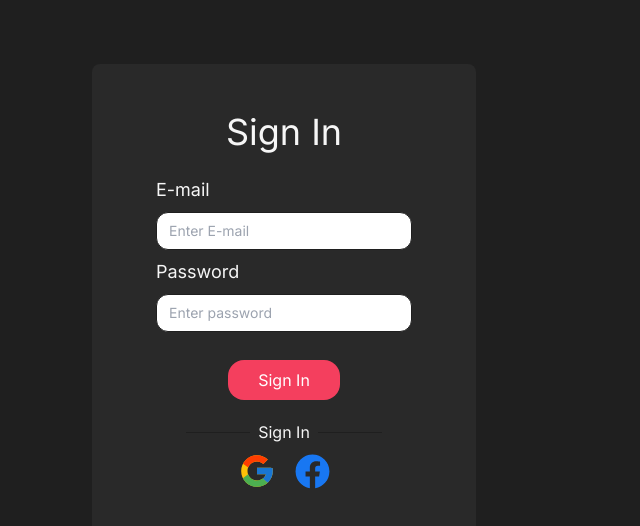
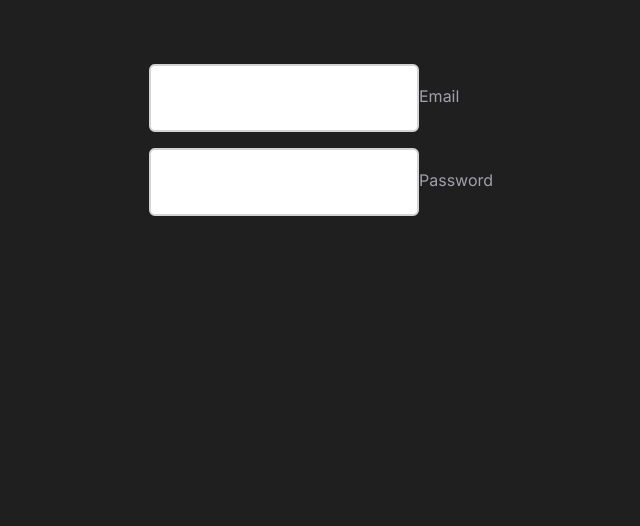
Before and after one commit to D1nviz/Mood-calendar, a Next.js app: page /signin in a window 1280 px wide. Shown: the top 526 px of the page, without its empty margins (356-996 px from the left). Built offline with nearby package versions, Linux system fonts and the light colour scheme.

Commit message:
start creating form

```diff
--- /dev/null
+++ b/app/api/auth/[...nextauth]/route.ts
@@ -0,0 +1,6 @@
+import NextAuth from "next-auth/next";
+import { authConfig } from "@/configs/auth";
+
+const handler = NextAuth(authConfig);
+
+export {handler as GET, handler as POST}
--- /dev/null
+++ b/app/api/calendar/route.ts
@@ -0,0 +1,33 @@
+import { NextResponse } from "next/server";
+import prisma from "@/components/lib/prismadb";
+
+export async function POST(request: Request) {
+  const body = await request.json();
+  const { calendar } = body;
+
+  try {
+    // Create a new calendar entry
+    const createdCalendar = await prisma.calendar.create({
+      data: {
+        user: { connect: { id: "userIdValue" } }, // Connect to the user by ID
+        // ... other fields for the calendar
+      },
+    });
+
+    // Create and associate day entries with the calendar
+    for (const dayData of calendar.dates) {
+      await prisma.day.create({
+        data: {
+          date: dayData.date,
+          emojiId: dayData.emojiId,
+          calendar: { connect: { id: createdCalendar.id } }, // Connect to the created calendar
+        },
+      });
+    }
+
+    return NextResponse.json(createdCalendar);
+  } catch (error) {
+    console.error("Error creating calendar:", error);
+
+  }
+}
--- a/app/api/auth/route.ts
+++ b/app/api/register/route.ts
@@ -9,7 +9,6 @@ export async function POST(
   const body = await request.json();
   const {
     email,
-    name,
     password,
    } = body;
 
@@ -18,7 +17,6 @@ export async function POST(
    const user = await prisma.user.create({
     data: {
       email,
-      name,
       hashedPassword,
     }
   });
--- a/components/calendar/Calendar.tsx
+++ b/components/calendar/Calendar.tsx
@@ -33,6 +33,7 @@ const Calendar: FC = () => {
             initial={{ opacity: 0.25, y: -40 }}
             animate={{ opacity: 1, y: 0 }}
             transition={{ duration: 0.5, delay: 0.1 * i, ease: "easeOut" }}
+            whileHover={{scale: 1.1}}
             key={i}
             className="col-span-1 mx-auto text-lg font-semibold"
           >
--- a/components/forms/AuthorizeForm.tsx
+++ b/components/forms/AuthorizeForm.tsx
@@ -10,6 +10,7 @@ import { FcGoogle } from "react-icons/fc";
 import { FaFacebook } from "react-icons/fa";
 
 import Button from "../ui/Button";
+import Input from "../ui/Input";
 
 type AuthorizeFormProps = {
   title?: string;
@@ -34,58 +35,35 @@ const AuthorizeForm: FC = () => {
   });
 
   const onSubmit: SubmitHandler<FieldValues> = (data) => {
+    console.log(data)
     setIsLoading(true);
 
     axios
-      .post("api/register", data)
+      .post("/api/register", data)
       .catch((e) => console.log(e))
       .finally(() => setIsLoading(false));
   };
 
   return (
-    <form className="flex flex-col items-center w-96 py-12 bg-[rgb(41,41,41)] px-10 rounded-lg ">
-      <h1 className=" text-4xl text-center">Sign In</h1>
-      <div className="flex flex-col w-64 mt-6">
-        <label htmlFor="e-mail" className="text-lg">
-          E-mail
-        </label>
-        <input
-          className="reg-input"
-          type="mail"
-          name="e-mail"
-          placeholder="Enter E-mail"
-        />
-
-        <label htmlFor="password" className="text-lg">
-          Password
-        </label>
-        <input
-          className="reg-input"
-          type="password"
-          name="password"
-          placeholder="Enter password"
-        />
-      </div>
-      <Button>Sign In</Button>
-      <div className="flex items-center">
-        <hr className="horizontal-line" />
-        <span>Sign In</span>
-        <hr className="horizontal-line" />
-      </div>
-      <div className="flex w-28 justify-around mt-2 items-center">
-        <FcGoogle
-          onClick={() => signIn("google")}
-          className="cursor-pointer rounded-full transition-all duration-300 hover:shadow-md hover:-translate-y-[2px]"
-          title="Google"
-          size={38}
-        />
-        <FaFacebook
-          className="cursor-pointer rounded-full transition-all duration-300 hover:shadow-md hover:-translate-y-[2px]"
-          size={35}
-          color="#1877f2"
-          title="Facebook"
-        />
-      </div>
+    <form  onSubmit={handleSubmit(onSubmit)} className="flex flex-col gap-4 text-black">
+      <Input
+        id="email"
+        label="Email"
+        disabled={isLoading}
+        register={register}
+        errors={errors}
+        required
+      />
+      <Input
+        id="password"
+        label="Password"
+        type="password"
+        disabled={isLoading}
+        register={register}
+        errors={errors}
+        required
+      />
+      <button></button>
     </form>
   );
 };
--- a/components/ui/Input.tsx
+++ b/components/ui/Input.tsx
@@ -1,19 +1,75 @@
-import { FC } from "react";
+"use client";
+
+import { FieldErrors, FieldValues, UseFormRegister } from "react-hook-form";
+import { BiDollar } from "react-icons/bi";
 
 interface InputProps {
-
+  id: string;
+  label: string;
+  type?: string;
+  disabled?: boolean;
+  formatPrice?: boolean;
+  required?: boolean;
+  register: UseFormRegister<FieldValues>;
+  errors: FieldErrors;
 }
 
-const Input: FC<InputProps> = () => {
+const Input: React.FC<InputProps> = ({
+  id,
+  label,
+  type = "text",
+  disabled,
+  register,
+  required,
+  errors,
+}) => {
   return (
-    <input
-          className="reg-input"
-          type="mail"
-          name="e-mail"
-          placeholder="Enter E-mail"
-        />
+    <div className="w-full relative">
+      <input
+        id={id}
+        disabled={disabled}
+        {...register(id, { required })}
+        placeholder=" "
+        type={type}
+        className={`
+          peer
+          w-full
+          p-4
+          pt-6
+          font-light
+          bg-white
+          border-2
+          rounded-md
+          outline-none
+          transition
+          disabled:opacity-70
+          disabled:cursor-not-allowed
+          ${errors[id] ? "border-rose-500" : "border-neutral-300"}
+          ${errors[id] ? "focus:border-rose-500" : "focus:border-black"}
+        `}
+      />
+      <label
+        className={`
+          absolute
+          text-md
+          duration-150
+          transform
+          -translate-y-3
+          top-5
+          z-10
+          origin-[0]
+
+          peer-placeholder-shown:scale-100
+          peer-placeholder-shown:translate-y-0
+          peer-focus:scale-75
+          peer-focus:-translate-y-4
+          ${errors[id] ? "text-rose-500" : "text-zinc-400"}
+        `}
+      >
+        {label}
+      </label>
+    </div>
   );
-
 };
 
 export default Input;
--- a/components/ui/MoodModal.tsx
+++ b/components/ui/MoodModal.tsx
@@ -43,9 +43,9 @@ const MoodModal: FC<MoodModalProps> = ({
               animate={{ opacity: 1, x: 0 }}
               exit={{ opacity: 0 }}
               transition={{ duration: 0.3, delay: i*0.1 }}
+              key={id}
             >
               <Icon
-                key={id}
                 onClick={() => handleSelectedEmoji(id)}
                 size={32}
                 cursor={"pointer"}
```
Also changed, not shown: 1 other file (tests, documents, lock files or other folders).
